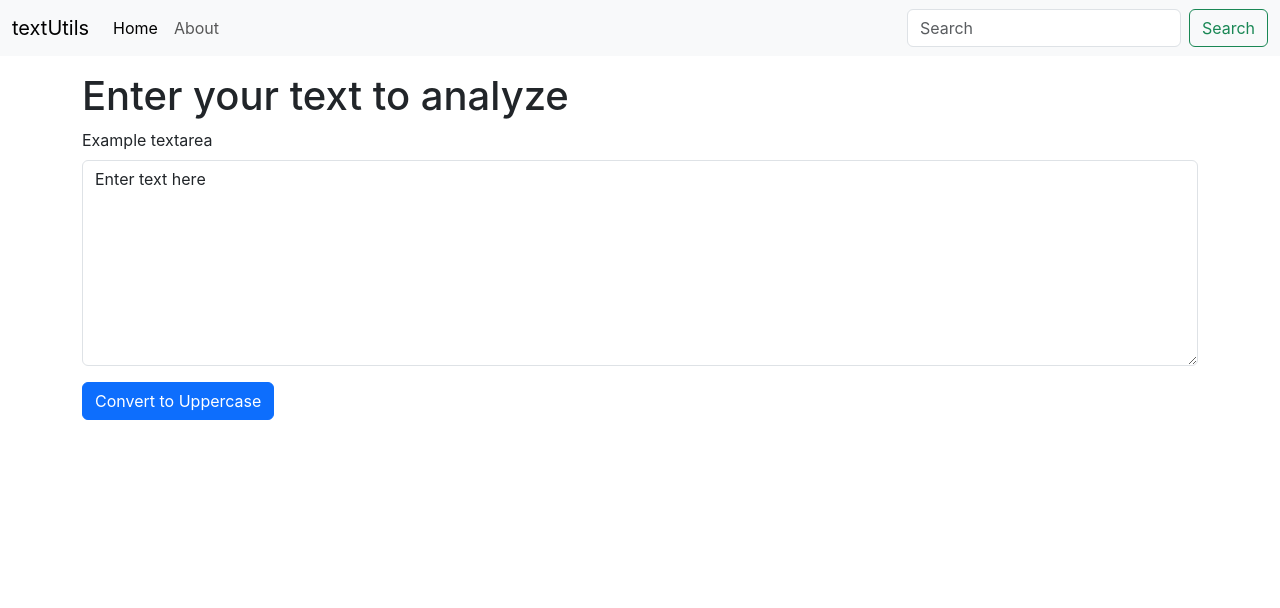
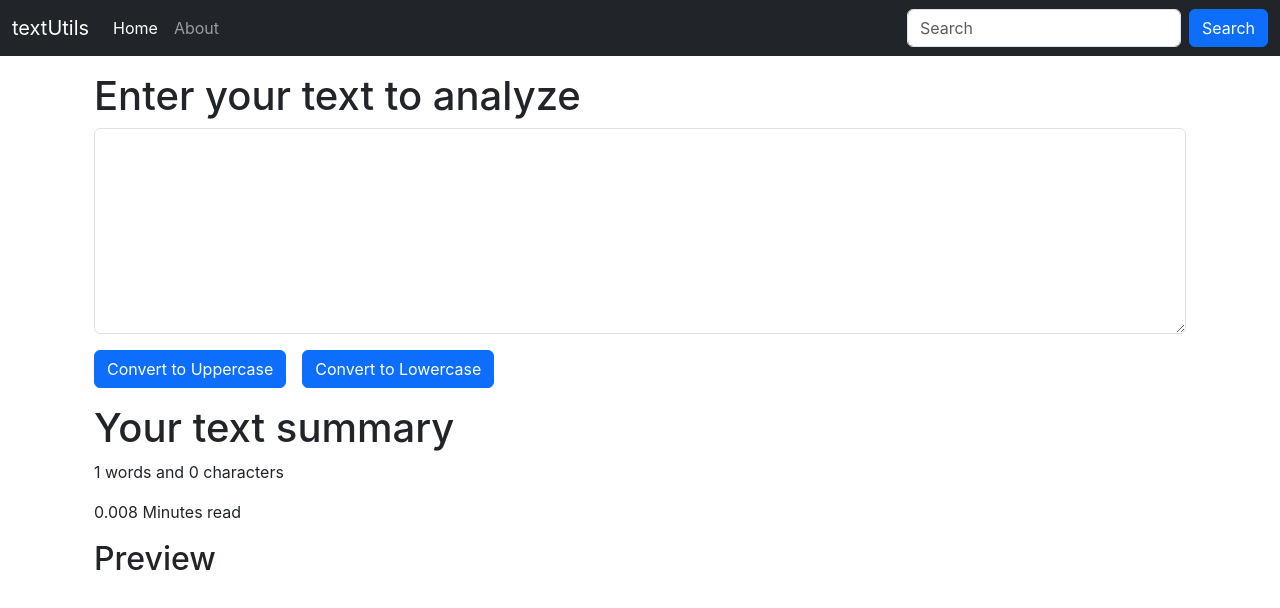
Before and after one commit to AnishBade/TextUtilities-App-React, a React (Create React App) app: page / in a window 1280 px wide. Shown: the top 608 px of the page. Built offline with nearby package versions, Linux system fonts and the light colour scheme.

Commit message:
adding lowercase and other logics to our app

```diff
--- a/src/components/Navbar.js
+++ b/src/components/Navbar.js
@@ -4,7 +4,7 @@
 
 export default function Navbar(props) {
   return (
-    <nav className="navbar navbar-expand-lg bg-body-tertiary">
+    <nav className="navbar navbar-expand-lg navbar-dark bg-dark  ">
         <div className="container-fluid">
             <a className="navbar-brand" href="/">{props.title} </a>
             <button className="navbar-toggler" type="button" data-bs-toggle="collapse" data-bs-target="#navbarSupportedContent" aria-controls="navbarSupportedContent" aria-expanded="false" aria-label="Toggle navigation">
@@ -22,7 +22,7 @@
             </ul>
             <form className="d-flex" role="search">
                 <input className="form-control me-2" type="search" placeholder="Search" aria-label="Search"/>
-                <button className="btn btn-outline-success" type="submit">Search</button>
+                <button className="btn btn-primary" type="submit">Search</button>
             </form>
             </div>
         </div>
--- a/src/components/TextForm.js
+++ b/src/components/TextForm.js
@@ -9,21 +9,36 @@
         setText(newText)
     }
 
+    const handleLoClick = () =>{
+        // console.log("Uppercase was clicked"+text);
+        let newText = text.toLowerCase();
+        setText(newText)
+    }
+
     const handleOnChange = (event) =>{
         // console.log("On change");
         setText(event.target.value)
     }
 
-    const[text,setText]=useState('Enter text here')
+    const[text,setText]=useState('')
     // setText("Enter your text here")
   return (
-    <div>
-        <h1>{props.heading}  </h1>
-        <div className="mb-3">
-            <label htmlFor="myBox" className="form-label">Example textarea</label>
-            <textarea className="form-control" id="myBox" value={text} onChange={handleOnChange} rows="8"></textarea>
+    <>
+        <div className='container'>
+            <h1>{props.heading}  </h1>
+            <div className="mb-3">
+                <textarea className="form-control" id="myBox" value={text} onChange={handleOnChange} rows="8"></textarea>
+            </div>
+            <button className="btn btn-primary" onClick={handleUpClick}>Convert to Uppercase</button>
+            <button className="btn btn-primary mx-3" onClick={handleLoClick}>Convert to Lowercase</button>
         </div>
-        <button className="btn btn-primary" onClick={handleUpClick}>Convert to Uppercase</button>
-    </div>
+        <div className="container my-3">
+            <h1>Your text summary</h1>
+            <p>{text.split(" ").length} words and {text.length} characters</p>
+            <p>{0.008 *text.split(" ").length} Minutes read </p>
+            <h2>Preview</h2>
+            <p>{text}</p>
+        </div>
+    </>
   )
 }
```
